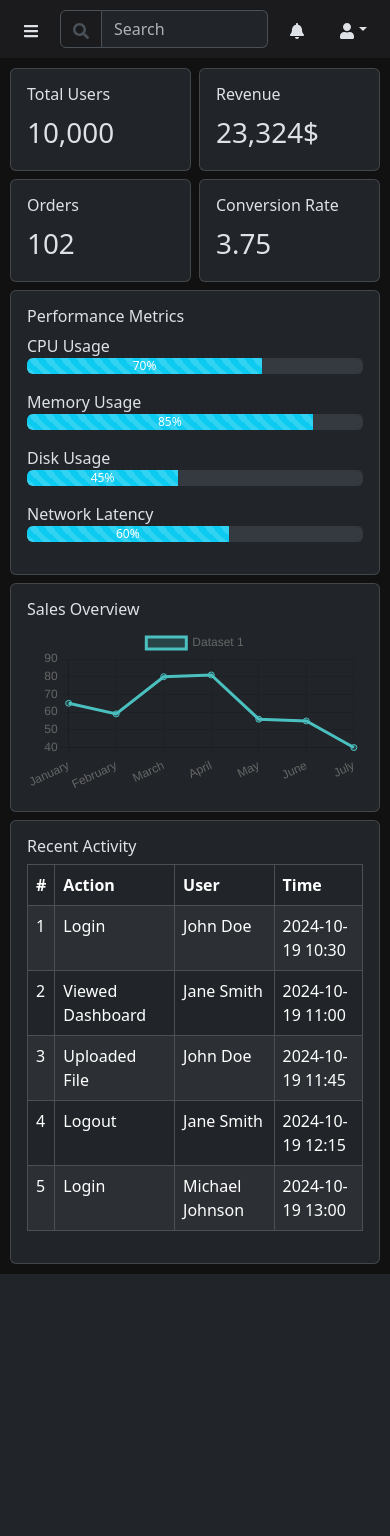
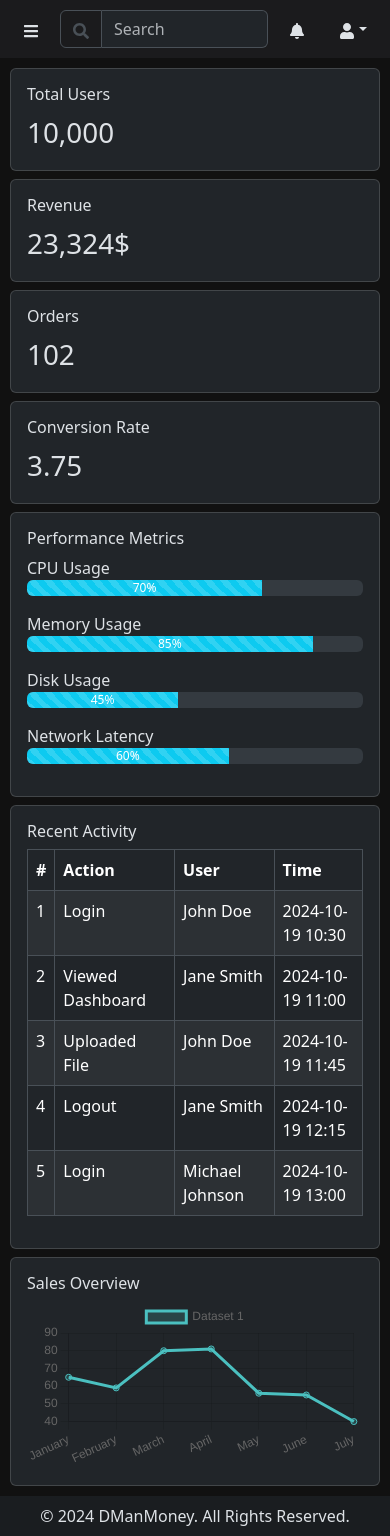
Before and after one commit to dylan10293/cs696a-week6, a React (Create React App) app: page / in a window 390 px wide. Before the commit the page ends 1274 px from the top, so only its background shows below. Built offline with nearby package versions, Linux system fonts and the light colour scheme.

Commit message:
Adjust dashboard width for mobile Added Footer

```diff
--- a/src/App.css
+++ b/src/App.css
@@ -16,6 +16,9 @@
 	flex-grow: 1;
 	padding: 10px;
 	background-color: #111;
+	width: 100%;
+	max-width: 100%;
+	/* overflow-x: hidden; */
 }
 
 /* .card {
--- a/src/App.js
+++ b/src/App.js
@@ -4,6 +4,7 @@ import 'bootstrap/dist/css/bootstrap.min.css';
 import VerticalNavBar from './components/VerticalNavigation/VerticalNavBar';
 import HeaderBar from './components/HeaderBar/HeaderBar';
 import Dashboard from './components/Dashboard/Dashboard';
+import Footer from './components/Footer/Footer';
 
 function App() {
   const [sidebarCollapsed, setSidebarCollapsed] = useState(false);
@@ -17,6 +18,7 @@ function App() {
         <div className="content-container">
           <Dashboard />
         </div>
+        <Footer />
       </div>
     </div>
   );
--- a/src/components/Dashboard/Dashboard.js
+++ b/src/components/Dashboard/Dashboard.js
@@ -51,7 +51,7 @@ const Dashboard = () => {
 		<div className="">
 			<div className="row g-2">
 				{stats.map(({ title, stat }) => (
-					<div className="col-6 col-md-3">
+					<div className="col-12 col-md-6 col-lg-3">
 						<StatCard title={title} stat={stat} />
 					</div>
 				))}
@@ -59,10 +59,10 @@ const Dashboard = () => {
 					<PerformanceCard metrics={metrics} title={"Performance Metrics"} />
 				</div>
 				<div className="col-12 col-md-6">
-					<ChartCard data={chartData} />
+					<ActivityCard activities={activities} title={"Recent Activity"} />
 				</div>
 				<div className="col-12 col-md-6">
-					<ActivityCard activities={activities} title={"Recent Activity"} />
+					<ChartCard data={chartData} />
 				</div>
 			</div>
 		</div>
--- /dev/null
+++ b/src/components/Footer/Footer.js
@@ -0,0 +1,14 @@
+import React from 'react';
+import { Container, Row, Col } from 'react-bootstrap';
+
+const Footer = () => {
+	return (
+		<footer className="footer bg-dark-subtle py-2">
+			<div className="text-center">
+				<p className="m-0">© {new Date().getFullYear()} DManMoney. All Rights Reserved.</p>
+			</div>
+		</footer>
+	);
+}
+
+export default Footer;
```
